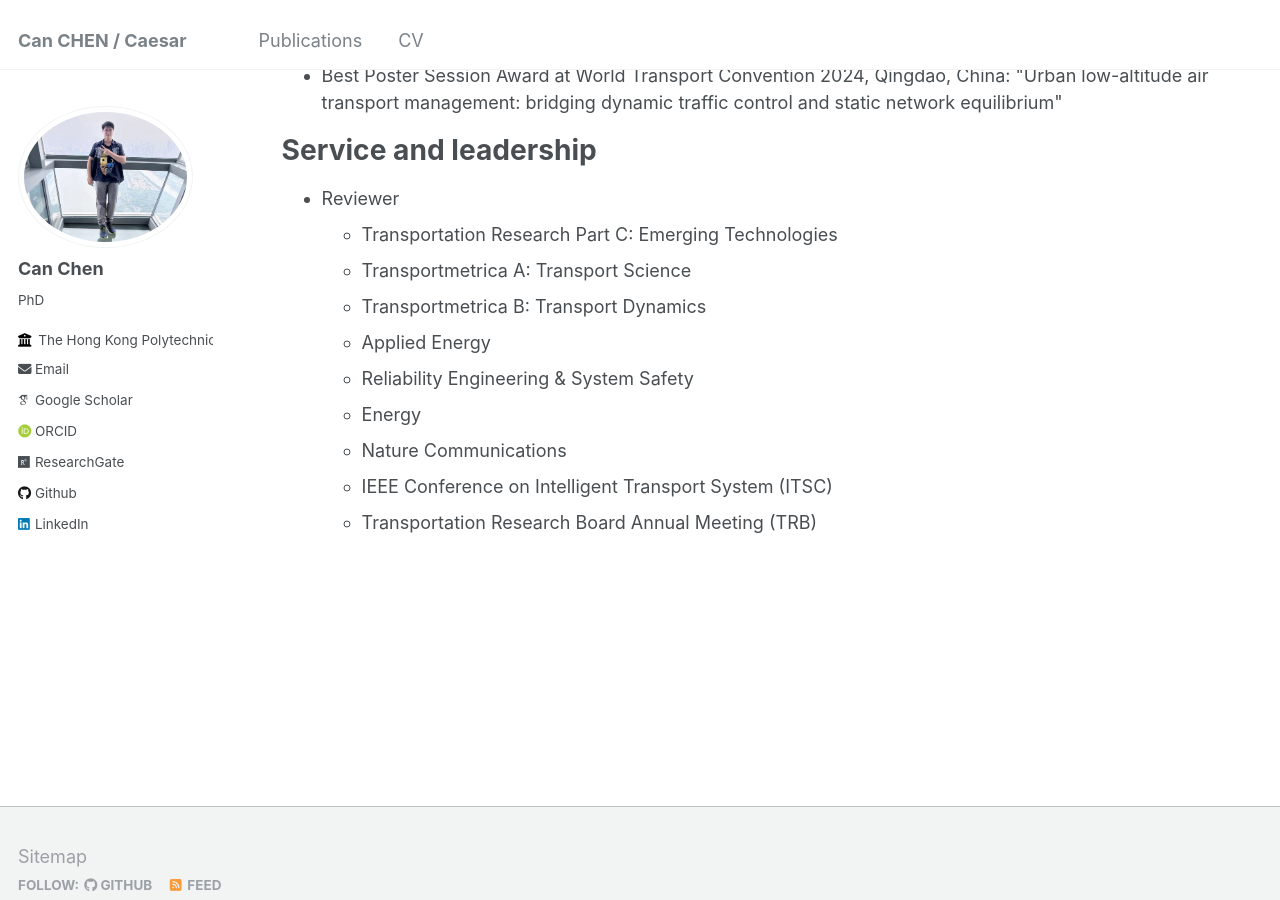
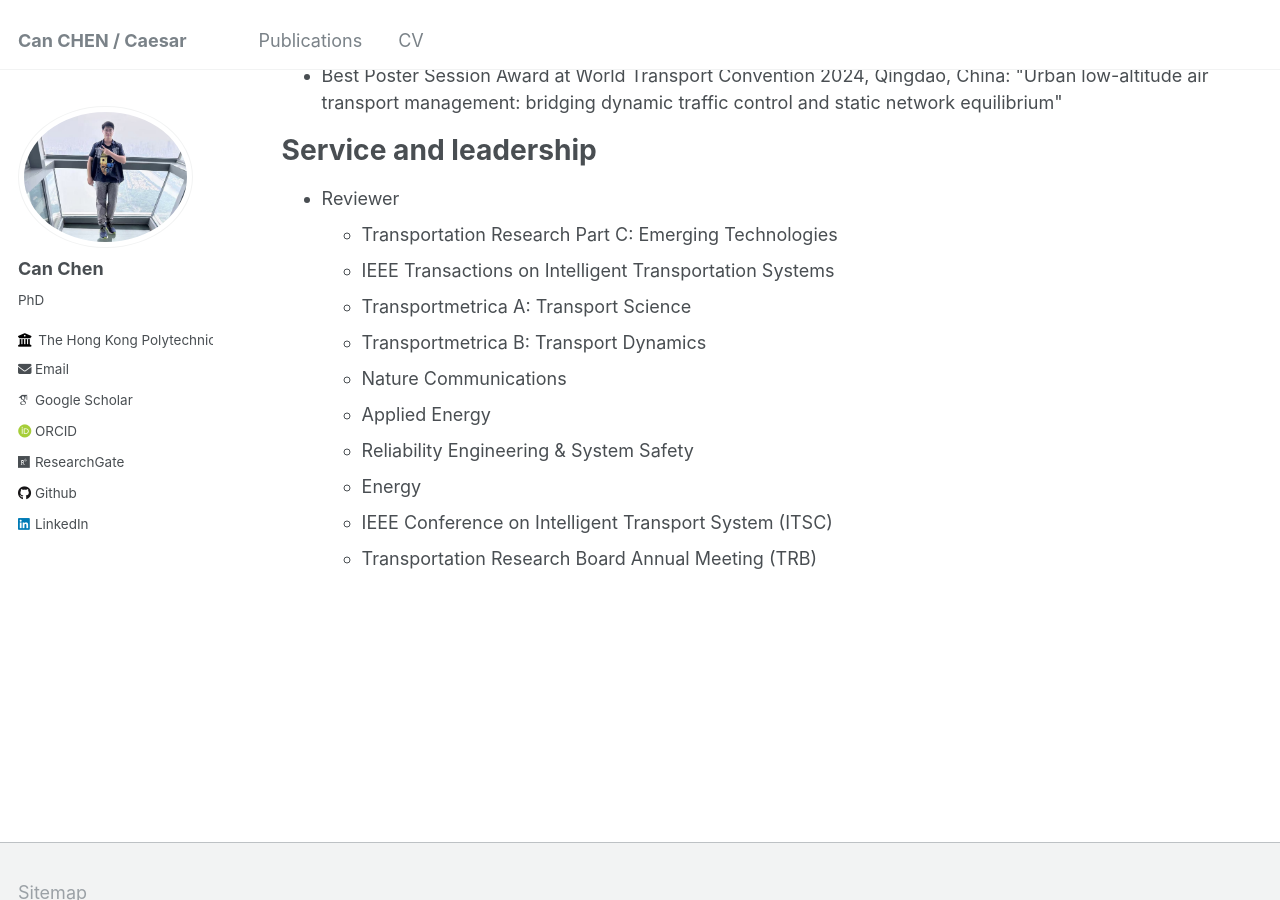
Before and after one commit to CanChen-Caesar/CanChen-Caesar.github.io, a Jekyll site: the page built from _pages/cv.md, in a window 1280 px wide and 900 px high, scrolled down 1999 px. Built offline with Jekyll 4.4.1, drawn with Linux system fonts in a browser that asks for light colours; some web fonts are replaced.

Commit message:
Update cv.md

```diff
--- a/_pages/cv.md
+++ b/_pages/cv.md
@@ -61,11 +61,12 @@ Service and leadership
 ======
 * Reviewer
   * Transportation Research Part C: Emerging Technologies
+  * IEEE Transactions on Intelligent Transportation Systems
   * Transportmetrica A: Transport Science
   * Transportmetrica B: Transport Dynamics
+  * Nature Communications
   * Applied Energy
   * Reliability Engineering & System Safety
   * Energy
-  * Nature Communications
   * IEEE Conference on Intelligent Transport System (ITSC)
   * Transportation Research Board Annual Meeting (TRB)
```
